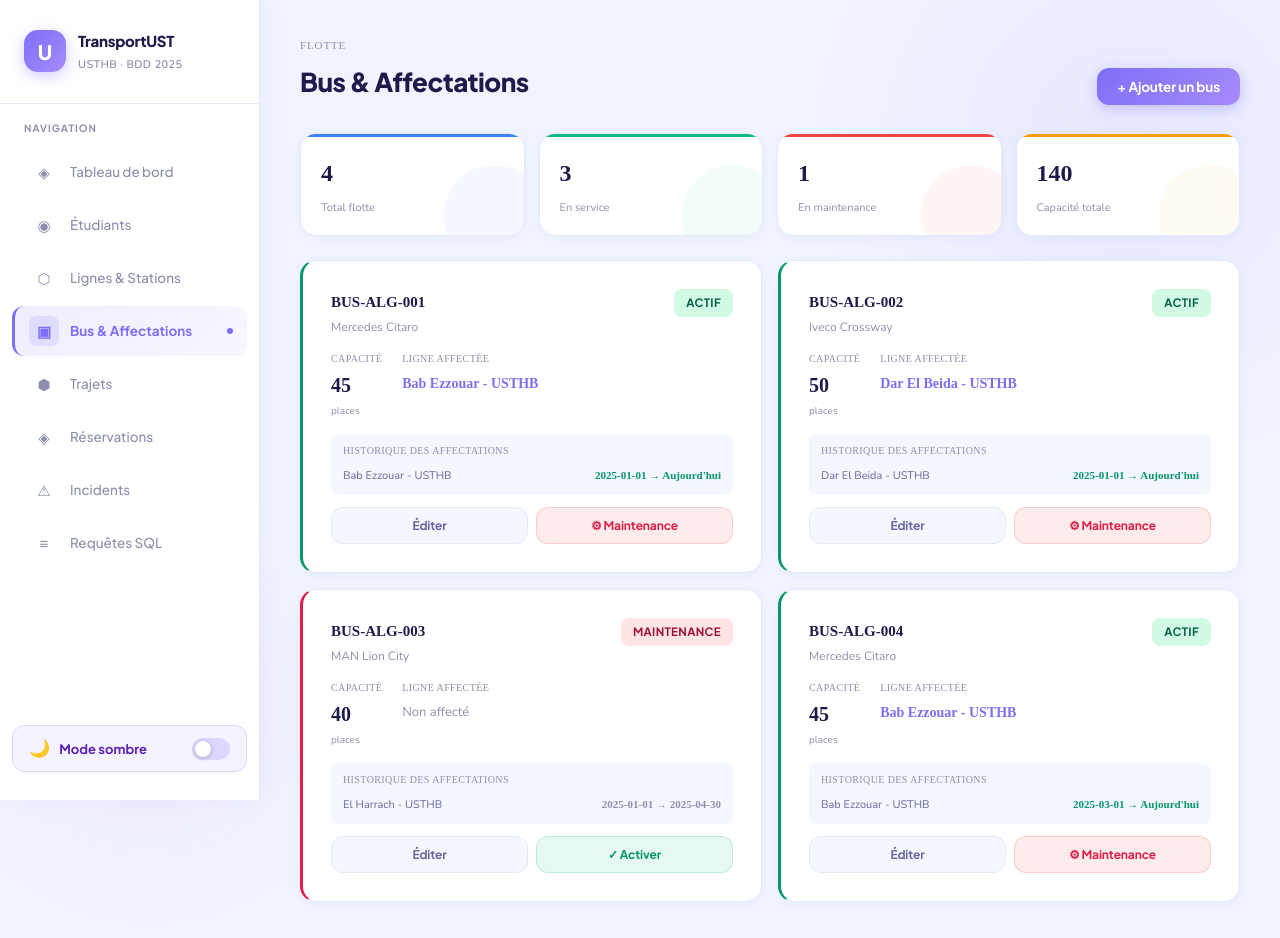
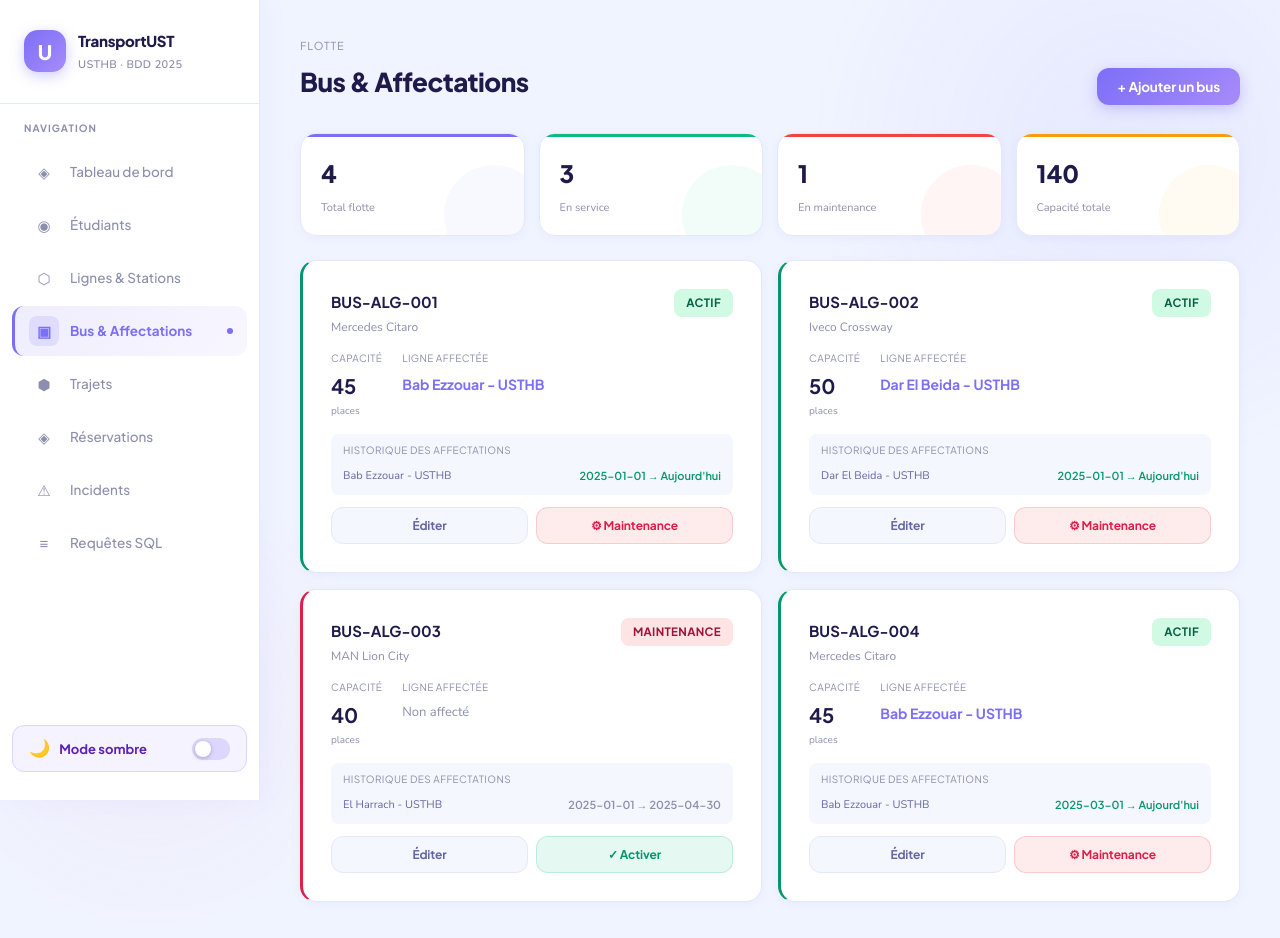
Before and after one commit to bchraaaa2-arch/transport-universitaire, a Next.js app: page /bus in a window 1280 px wide. Built offline with nearby package versions, Linux system fonts and the light colour scheme.

Commit message:
Update bus.js

```diff
--- a/src/pages/bus.js
+++ b/src/pages/bus.js
@@ -1,15 +1,11 @@
 import { useState } from 'react';
 import Layout from '../components/Layout';
-import { mockData } from '../data/mockData';
 import { useData } from '../context/DataContext';
 
 export default function Bus() {
-  const {bus, setBus} = useData();
+  const { bus, setBus, affecter, lignes } = useData();
   const [modal, setModal] = useState(null);
   const [form, setForm] = useState({ matricule_bus: '', capacite_max: '', modele: '', statut: 'actif' });
-
-  const affecter = mockData.affecter;
-  const lignes = mockData.lignes;
 
   const getAff = (id) => {
     const aff = affecter.find(a => a.id_bus === id && a.statut === 'actif');
@@ -27,30 +23,27 @@ export default function Bus() {
     setModal(null);
   };
 
-  const toggle = (id) => {
-    setBus(bus.map(b => b.id === id ? { ...b, statut: b.statut === 'actif' ? 'maintenance' : 'actif' } : b));
-  };
+  const toggle = (id) => setBus(bus.map(b => b.id === id ? { ...b, statut: b.statut === 'actif' ? 'maintenance' : 'actif' } : b));
 
   return (
     <Layout>
       <div style={{ display: 'flex', justifyContent: 'space-between', alignItems: 'flex-end', marginBottom: 28 }}>
         <div>
-          <div style={{ fontSize: 11, color: 'var(--text-muted)', fontFamily: 'Syne', textTransform: 'uppercase', letterSpacing: '0.08em', marginBottom: 4 }}>Flotte</div>
+          <div style={{ fontSize: 11, color: 'var(--text-muted)', fontFamily: 'Plus Jakarta Sans, sans-serif', textTransform: 'uppercase', letterSpacing: '0.08em', marginBottom: 4 }}>Flotte</div>
           <h1 style={{ fontSize: 26, fontWeight: 800 }}>Bus & Affectations</h1>
         </div>
         <button className="btn btn-primary" onClick={() => { setForm({ matricule_bus: '', capacite_max: '', modele: '', statut: 'actif' }); setModal('add'); }}>+ Ajouter un bus</button>
       </div>
 
-      {/* Stats */}
       <div style={{ display: 'grid', gridTemplateColumns: 'repeat(4, 1fr)', gap: 14, marginBottom: 24 }}>
         {[
-          { label: 'Total flotte', value: bus.length, color: '#3b82f6' },
-          { label: 'En service', value: bus.filter(b => b.statut === 'actif').length, color: '#10b981' },
-          { label: 'En maintenance', value: bus.filter(b => b.statut === 'maintenance').length, color: '#ef4444' },
+          { label: 'Total flotte',    value: bus.length,                                                     color: '#7c6ff7' },
+          { label: 'En service',      value: bus.filter(b => b.statut === 'actif').length,                   color: '#10b981' },
+          { label: 'En maintenance',  value: bus.filter(b => b.statut === 'maintenance').length,             color: '#ef4444' },
           { label: 'Capacité totale', value: bus.filter(b => b.statut === 'actif').reduce((s, b) => s + b.capacite_max, 0), color: '#f59e0b' },
         ].map(s => (
           <div key={s.label} className="stat-card" style={{ '--accent-color': s.color, padding: '18px 20px' }}>
-            <div style={{ fontSize: 24, fontWeight: 800, fontFamily: 'Syne' }}>{s.value}</div>
+            <div style={{ fontSize: 24, fontWeight: 800, fontFamily: 'Plus Jakarta Sans, sans-serif' }}>{s.value}</div>
             <div style={{ fontSize: 11, color: 'var(--text-muted)', marginTop: 4 }}>{s.label}</div>
           </div>
         ))}
@@ -64,54 +57,42 @@ export default function Bus() {
             <div key={b.id} className="card" style={{ borderLeft: `3px solid ${isActif ? 'var(--green)' : 'var(--red)'}` }}>
               <div style={{ display: 'flex', justifyContent: 'space-between', alignItems: 'flex-start', marginBottom: 12 }}>
                 <div>
-                  <div style={{ fontFamily: 'Syne', fontWeight: 700, fontSize: 15, color: 'var(--text)' }}>{b.matricule_bus}</div>
+                  <div style={{ fontFamily: 'Plus Jakarta Sans, sans-serif', fontWeight: 700, fontSize: 15, color: 'var(--text)' }}>{b.matricule_bus}</div>
                   <div style={{ fontSize: 12, color: 'var(--text-muted)', marginTop: 2 }}>{b.modele}</div>
                 </div>
                 <span className={`badge ${isActif ? 'badge-green' : 'badge-red'}`}>{isActif ? 'Actif' : 'Maintenance'}</span>
               </div>
-
               <div style={{ display: 'flex', gap: 20, marginBottom: 14 }}>
                 <div>
-                  <div style={{ fontSize: 10, color: 'var(--text-muted)', textTransform: 'uppercase', fontFamily: 'Syne', letterSpacing: '0.04em' }}>Capacité</div>
-                  <div style={{ fontFamily: 'Syne', fontWeight: 700, fontSize: 20, color: 'var(--text)' }}>{b.capacite_max}</div>
+                  <div style={{ fontSize: 10, color: 'var(--text-muted)', textTransform: 'uppercase', fontFamily: 'Plus Jakarta Sans, sans-serif', letterSpacing: '0.04em' }}>Capacité</div>
+                  <div style={{ fontFamily: 'Plus Jakarta Sans, sans-serif', fontWeight: 700, fontSize: 20, color: 'var(--text)' }}>{b.capacite_max}</div>
                   <div style={{ fontSize: 10, color: 'var(--text-muted)' }}>places</div>
                 </div>
                 <div>
-                  <div style={{ fontSize: 10, color: 'var(--text-muted)', textTransform: 'uppercase', fontFamily: 'Syne', letterSpacing: '0.04em' }}>Ligne affectée</div>
+                  <div style={{ fontSize: 10, color: 'var(--text-muted)', textTransform: 'uppercase', fontFamily: 'Plus Jakarta Sans, sans-serif', letterSpacing: '0.04em' }}>Ligne affectée</div>
                   {ligne
-                    ? <div style={{ fontFamily: 'Syne', fontWeight: 700, fontSize: 14, color: 'var(--accent)', marginTop: 4 }}>{ligne.nom_ligne}</div>
+                    ? <div style={{ fontFamily: 'Plus Jakarta Sans, sans-serif', fontWeight: 700, fontSize: 14, color: 'var(--accent)', marginTop: 4 }}>{ligne.nom_ligne}</div>
                     : <div style={{ color: 'var(--text-muted)', fontSize: 13, marginTop: 4 }}>Non affecté</div>}
                 </div>
               </div>
-
-              {/* History */}
               <div style={{ background: 'var(--surface2)', borderRadius: 8, padding: '8px 12px', marginBottom: 12 }}>
-                <div style={{ fontSize: 10, fontFamily: 'Syne', color: 'var(--text-muted)', marginBottom: 4, textTransform: 'uppercase', letterSpacing: '0.04em' }}>Historique des affectations</div>
+                <div style={{ fontSize: 10, fontFamily: 'Plus Jakarta Sans, sans-serif', color: 'var(--text-muted)', marginBottom: 4, textTransform: 'uppercase', letterSpacing: '0.04em' }}>Historique des affectations</div>
                 {affecter.filter(a => a.id_bus === b.id).map((a, i) => {
                   const l = lignes.find(l => l.id === a.id_ligne);
                   return (
                     <div key={i} style={{ display: 'flex', justifyContent: 'space-between', fontSize: 11, color: 'var(--text-dim)', padding: '2px 0' }}>
                       <span>{l?.nom_ligne || '—'}</span>
-                      <span style={{ color: a.statut === 'actif' ? 'var(--green)' : 'var(--text-muted)', fontFamily: 'Syne', fontWeight: 600 }}>
-                        {a.date_debut} → {a.date_fin || 'Aujourd\'hui'}
+                      <span style={{ color: a.statut === 'actif' ? 'var(--green)' : 'var(--text-muted)', fontFamily: 'Plus Jakarta Sans, sans-serif', fontWeight: 600 }}>
+                        {a.date_debut} → {a.date_fin || "Aujourd'hui"}
                       </span>
                     </div>
                   );
                 })}
-                {affecter.filter(a => a.id_bus === b.id).length === 0 && (
-                  <div style={{ fontSize: 11, color: 'var(--text-muted)' }}>Aucune affectation</div>
-                )}
+                {affecter.filter(a => a.id_bus === b.id).length === 0 && <div style={{ fontSize: 11, color: 'var(--text-muted)' }}>Aucune affectation</div>}
               </div>
-
               <div style={{ display: 'flex', gap: 8 }}>
-                <button className="btn btn-ghost" style={{ flex: 1, fontSize: 12, justifyContent: 'center' }}
-                  onClick={() => { setForm({ ...b, capacite_max: String(b.capacite_max) }); setModal(b); }}>
-                  Éditer
-                </button>
-                <button
-                  className="btn"
-                  style={{ flex: 1, fontSize: 12, justifyContent: 'center', background: isActif ? 'rgba(239,68,68,.1)' : 'rgba(16,185,129,.1)', color: isActif ? 'var(--red)' : 'var(--green)', border: `1px solid ${isActif ? 'rgba(239,68,68,.2)' : 'rgba(16,185,129,.2)'}` }}
-                  onClick={() => toggle(b.id)}>
+                <button className="btn btn-ghost" style={{ flex: 1, fontSize: 12, justifyContent: 'center' }} onClick={() => { setForm({ ...b, capacite_max: String(b.capacite_max) }); setModal(b); }}>Éditer</button>
+                <button className="btn" style={{ flex: 1, fontSize: 12, justifyContent: 'center', background: isActif ? 'rgba(239,68,68,.1)' : 'rgba(16,185,129,.1)', color: isActif ? 'var(--red)' : 'var(--green)', border: `1px solid ${isActif ? 'rgba(239,68,68,.2)' : 'rgba(16,185,129,.2)'}` }} onClick={() => toggle(b.id)}>
                   {isActif ? '⚙ Maintenance' : '✓ Activer'}
                 </button>
               </div>
@@ -123,7 +104,7 @@ export default function Bus() {
       {modal && (
         <div className="modal-overlay" onClick={e => e.target === e.currentTarget && setModal(null)}>
           <div className="modal">
-            <h2 style={{ fontFamily: 'Syne', fontSize: 18, marginBottom: 20 }}>{modal === 'add' ? 'Ajouter un bus' : 'Modifier le bus'}</h2>
+            <h2 style={{ fontFamily: 'Plus Jakarta Sans, sans-serif', fontSize: 18, marginBottom: 20 }}>{modal === 'add' ? 'Ajouter un bus' : 'Modifier le bus'}</h2>
             <div className="form-group"><label className="form-label">Matricule *</label><input value={form.matricule_bus} onChange={e => setForm({ ...form, matricule_bus: e.target.value })} /></div>
             <div className="form-group"><label className="form-label">Modèle</label><input value={form.modele} onChange={e => setForm({ ...form, modele: e.target.value })} /></div>
             <div className="form-group"><label className="form-label">Capacité max *</label><input type="number" value={form.capacite_max} onChange={e => setForm({ ...form, capacite_max: e.target.value })} /></div>
```
